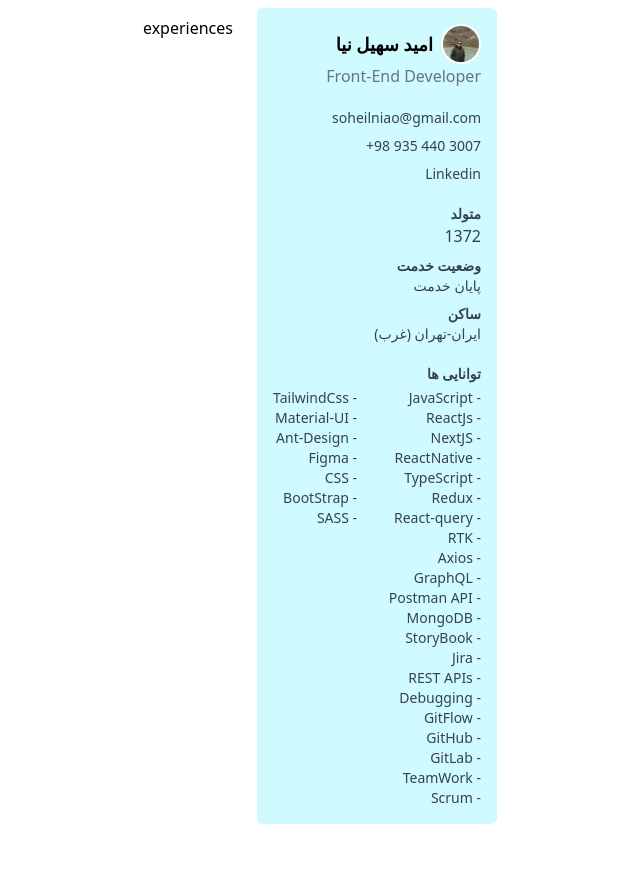
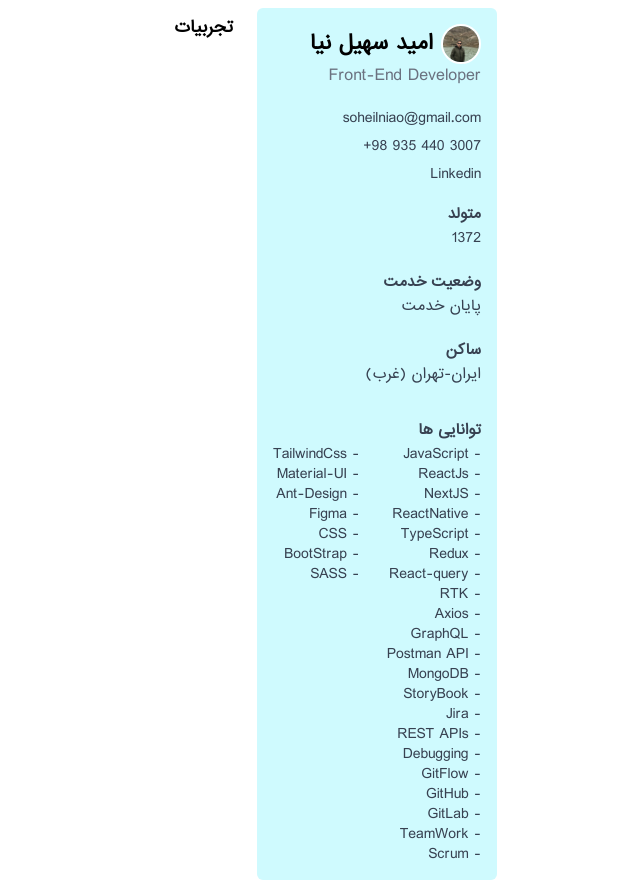
Before and after one commit to omids0/omid_soheilnia_resume, a Next.js app: page / in a window 1280 px wide. Shown: the whole page, without its empty margins (615-1255 px from the left). Before the commit the page ends 832 px from the top, so only its background shows below. Built offline with nearby package versions, Linux system fonts and the light colour scheme.

Commit message:
add font+complete personalInfo Section

```diff
--- a/src/components/experiencesInfo.tsx
+++ b/src/components/experiencesInfo.tsx
@@ -1,7 +1,11 @@
 import { FC } from "react";
 
 const ExperiencesInfo: FC = () => {
-  return <div>experiences</div>;
+  return (
+    <div>
+      <p className="font-bold text-base">تجربیات</p>
+    </div>
+  );
 };
 
 export default ExperiencesInfo;
--- a/src/components/personalInfo.tsx
+++ b/src/components/personalInfo.tsx
@@ -1,8 +1,20 @@
-import { FC } from "react";
+import { type FC } from "react";
 import { personalInfo } from "../data/personalInfo";
 import { contactInfo } from "../data/contactInfo";
 import Image from "next/image";
 import { skills } from "@/data/skillsInfo";
+
+const PersonalInfoDetails: FC<{ title: string; description: string }> = ({
+  title,
+  description,
+}) => {
+  return (
+    <div className="mb-4">
+      <p className="font-bold text-sm mb-1">{title}</p>
+      <p className="text-sm">{description}</p>
+    </div>
+  );
+};
 
 const PersonalInfo: FC = () => {
   return (
@@ -17,7 +29,7 @@ const PersonalInfo: FC = () => {
             loading="lazy"
           />
         </div>
-        <p className="text-lg font-bold">{`${personalInfo.fa.firstName} ${personalInfo.fa.lastName}`}</p>
+        <p className="text-xl font-bold">{`${personalInfo.fa.firstName} ${personalInfo.fa.lastName}`}</p>
       </div>
       <p className="text-gray-500 text-md">{`${personalInfo.fa.job}`}</p>
       <div className="flex flex-col py-5 text-gray-700 gap-2">
@@ -28,20 +40,18 @@ const PersonalInfo: FC = () => {
         </a>
       </div>
       <div className="flex flex-col gap-2 text-gray-700">
-        <div>
-          <p className="font-bold text-sm">متولد</p>
-          <p>{personalInfo.fa.bornYear}</p>
-        </div>
-        <div>
-          <p className="font-bold text-sm">وضعیت خدمت</p>
-          <p className="text-sm">{personalInfo.fa.militaryServiceStatus}</p>
-        </div>
-        <div>
-          <p className="font-bold text-sm">ساکن</p>
-          <p className="text-sm">
-            {personalInfo.fa.country}-{personalInfo.fa.city}
-          </p>
-        </div>
+        <PersonalInfoDetails
+          title="متولد"
+          description={personalInfo.fa.bornYear}
+        />
+        <PersonalInfoDetails
+          title="وضعیت خدمت"
+          description={personalInfo.fa.militaryServiceStatus}
+        />
+        <PersonalInfoDetails
+          title="ساکن"
+          description={`${personalInfo.fa.country}-${personalInfo.fa.city}`}
+        />
       </div>
       <div className="flex flex-col text-gray-700 mt-5">
         <p className="font-bold mb-1 text-sm">توانایی ها</p>
--- a/src/styles/globals.css
+++ b/src/styles/globals.css
@@ -1,8 +1,15 @@
 @tailwind base;
 @tailwind components;
 @tailwind utilities;
+@font-face {
+  font-family: "iransans";
+  src: url("../data/FontsFree-Net-ir_sans.ttf") format("truetype");
+  font-weight: normal;
+  font-style: normal;
+}
 
 body {
+  font-family: "iransans", "times new roman", "sans-serif", "arial";
   color: rgb(var(--foreground-rgb));
   background: linear-gradient(
       to bottom,
```
Also changed, not shown: src/data/FontsFree-Net-ir_sans.ttf (added).
